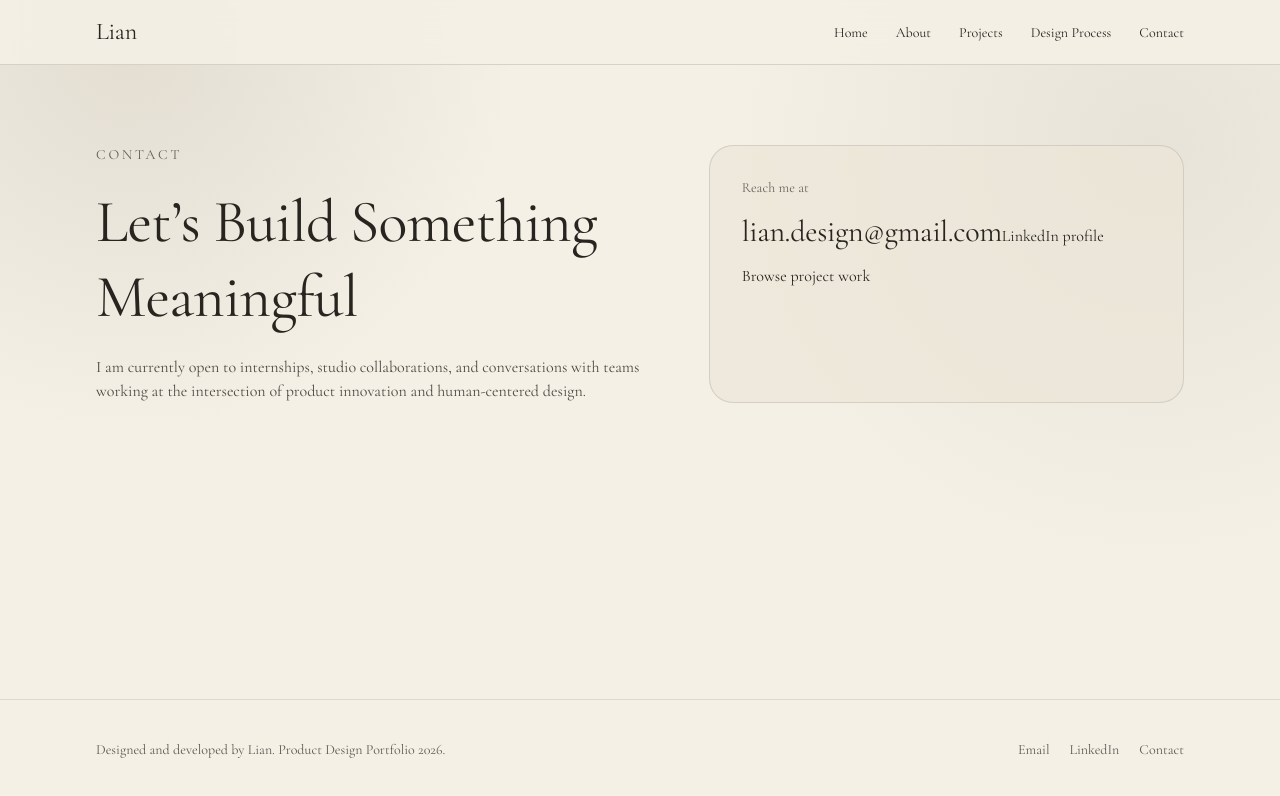
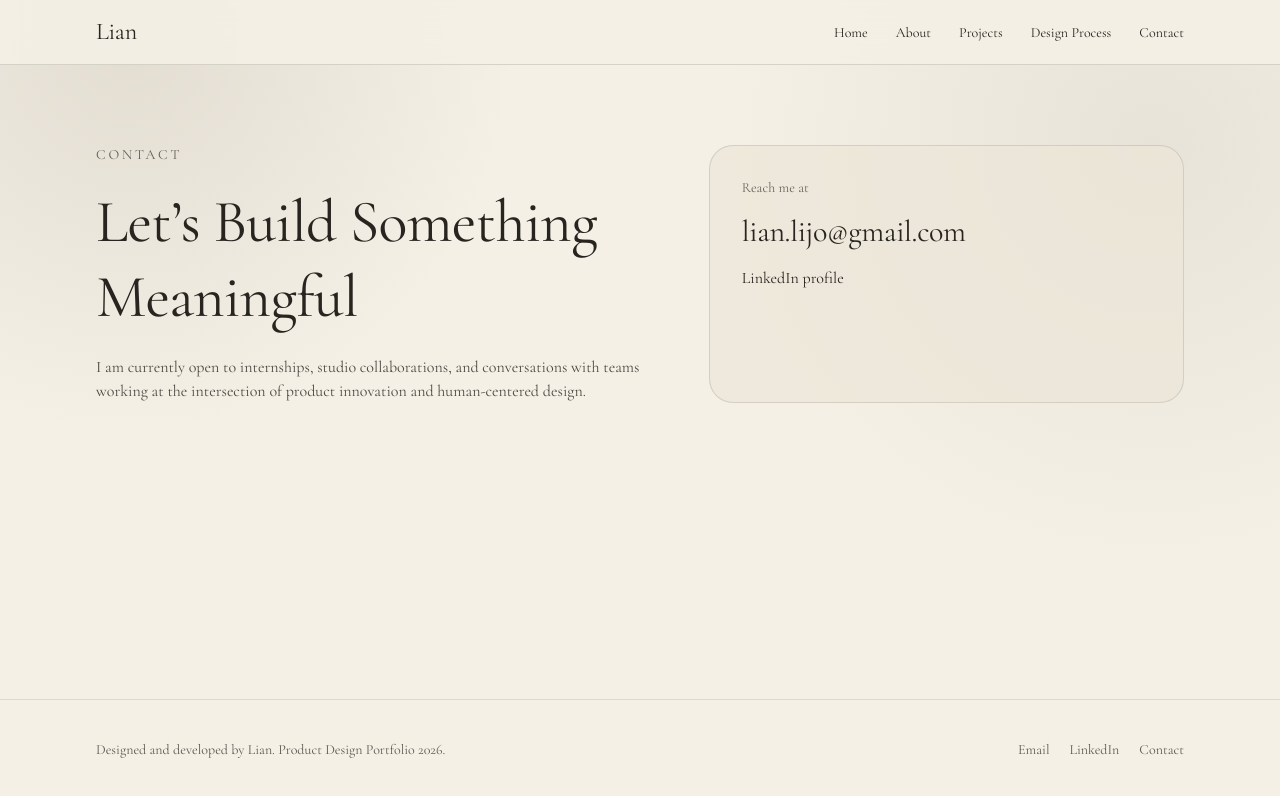
Before and after one commit to xatdev/lian-portfolio, a Next.js app: page /contact in a window 1280 px wide. Shown: the top 796 px of the page. Built offline with nearby package versions, Linux system fonts and the light colour scheme.

Commit message:
Update contact email and simplify contact links

```diff
--- a/src/app/contact/page.tsx
+++ b/src/app/contact/page.tsx
@@ -15,18 +15,15 @@ export default function ContactPage() {
 
       <AnimatedReveal delay={0.1} className="space-y-4 rounded-3xl border border-line/80 bg-panel/70 p-6 md:p-8">
         <p className="text-sm text-sand/68">Reach me at</p>
-        <Link href="mailto:lian.design@gmail.com" className="display text-2xl text-mint md:text-3xl">
-          lian.design@gmail.com
+        <Link href="mailto:lian.lijo@gmail.com" className="block display text-2xl text-mint md:text-3xl">
+          lian.lijo@gmail.com
         </Link>
         <Link
           href="https://www.linkedin.com/in/lian-lijo-655898321/"
           target="_blank"
-          className="inline-flex text-sand/84 hover:text-sand"
+          className="block text-sand/84 hover:text-sand"
         >
           LinkedIn profile
-        </Link>
-        <Link href="/projects" className="inline-flex text-sand/84 hover:text-sand">
-          Browse project work
         </Link>
       </AnimatedReveal>
     </section>
--- a/src/components/site-footer.tsx
+++ b/src/components/site-footer.tsx
@@ -6,7 +6,7 @@ export function SiteFooter() {
       <div className="mx-auto flex w-full max-w-6xl flex-col gap-6 px-6 py-10 text-sm text-sand/74 md:flex-row md:items-center md:justify-between md:px-8">
         <p>Designed and developed by Lian. Product Design Portfolio 2026.</p>
         <div className="flex items-center gap-5">
-          <Link href="mailto:lian.design@gmail.com" className="hover:text-mint">
+          <Link href="mailto:lian.lijo@gmail.com" className="hover:text-mint">
             Email
           </Link>
           <Link
```
